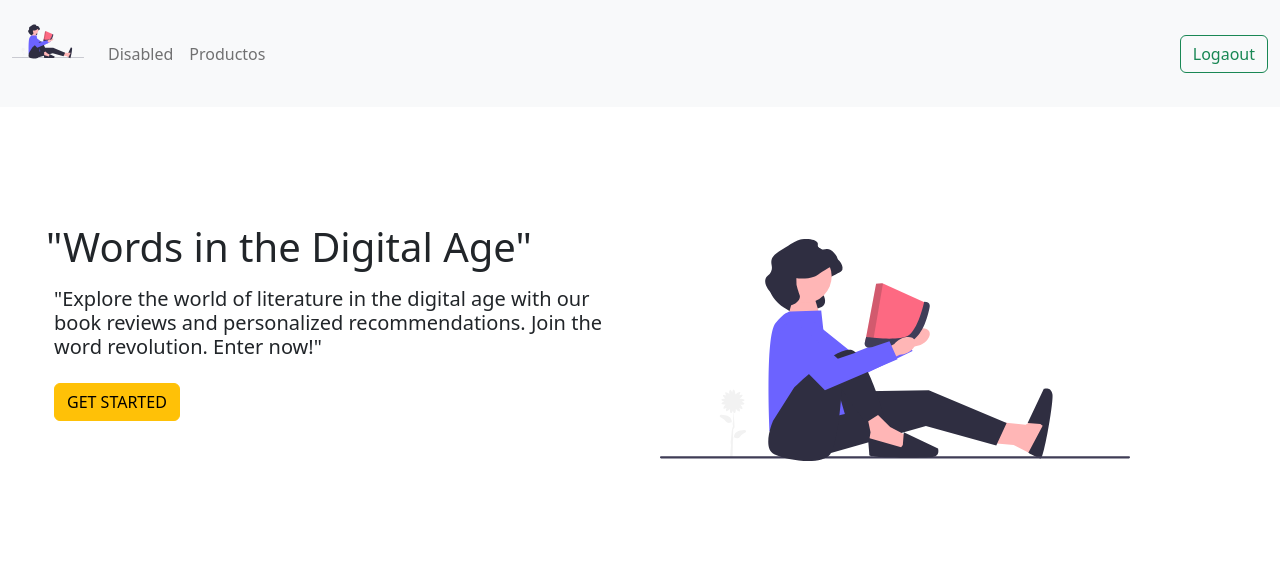
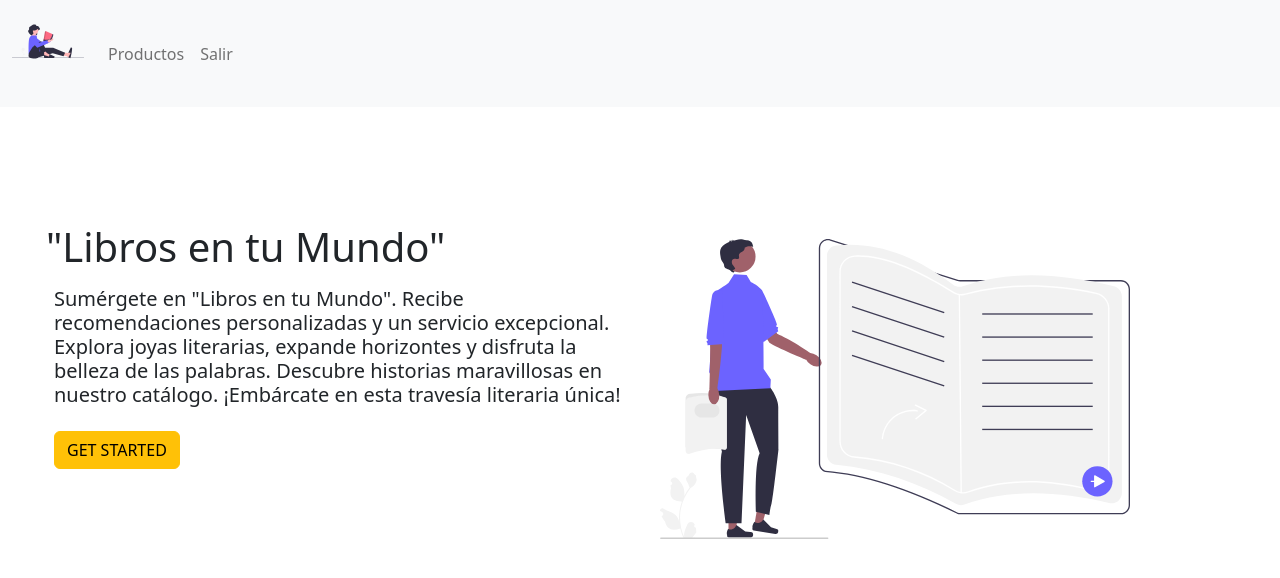
Before and after one commit to kevinaguilar8/EndProject-Cs50, a Flask app: page / in a window 1280 px wide. Shown: the top 578 px of the page. Run offline with Flask 3, Linux system fonts and the light colour scheme; the visitor is signed in with stand-in values (Sample User, id 1).

Commit message:
verision final

```diff
--- a/application.py
+++ b/application.py
@@ -2,15 +2,12 @@
 import json
 import requests
 
-from flask import Flask, session, render_template, url_for, request, redirect, flash, jsonify
+from flask import Flask, session, render_template, url_for, request, redirect, flash
 from flask_session import Session
 from sqlalchemy import create_engine, text
 from sqlalchemy.orm import scoped_session, sessionmaker
 from werkzeug.security import check_password_hash, generate_password_hash
-from dotenv import load_dotenv
-
-load_dotenv()
-
+from loginRequired import login_required
 
 app = Flask(__name__)
 
@@ -39,10 +36,10 @@
         password = request.form.get('password')
 
         if not request.form.get("username"):
-            flash("INGRESE USUARIO", "error")
+            flash("INGRESE USUARIO", "succes")
             return render_template("login.html")
         elif not request.form.get("password"):
-            flash("INGRESE CONTRASEÑA", "error")
+            flash("INGRESE CONTRASEÑA", "succes")
             return render_template("login.html")
 
         Vuser = text("SELECT * FROM users WHERE usuario=:username")
@@ -64,8 +61,8 @@
         return render_template("login.html")
 
 @app.route("/logout")
+@login_required
 def logout():
-
     session.clear()
 
     flash("Hasta luego", "info")
@@ -101,7 +98,10 @@
    else:
         return render_template('register.html')
 
-
+@app.route("/articulos",methods=['GET', 'POST'])
+@login_required
+def articulos():
+    return render_template("articulos.html")
 
 #pagina no encontrada
 @app.errorhandler(404)
--- a/static/css/index.css
+++ b/static/css/index.css
@@ -151,3 +151,16 @@
   }
 
 }
+
+/* quitar estilos a etiqueta a */
+a {
+  text-decoration: none;
+}
+
+.btn:hover{
+  background-color: royalblue;
+}
+
+a:hover{
+  color: blanchedalmond;
+}
--- a/templates/home.html
+++ b/templates/home.html
@@ -1,25 +1,20 @@
-{% extends './layout.html' %}
-
-{% block title %}HOME{%endblock %}
-
-
-{% block customCss %}
+{% extends './layout.html' %} {% block title %}HOME{%endblock %} {% block
+customCss %}
 <link
   rel="stylesheet"
   href="{{ url_for('static', filename='css/index.css') }}"
 />
-{%endblock%}
-
-{% block body %}
+{%endblock%} {% block body %}
 <div class="container-fluid cont-pri">
   <div class="row conte-sec d-flex justify-content-center aling-items-center">
     <!-- Hola -->
     <div class="col-12 col-sm-6 texto">
-        <h1>"Words in the Digital Age"</h1>
+      <h1>"Libros en tu Mundo"</h1>
       <h5 class="p-2">
-          "Explore the world of literature in the digital age with our book
-          reviews and personalized recommendations. Join the word revolution.
-          Enter now!"
+        Sumérgete en "Libros en tu Mundo". Recibe recomendaciones personalizadas
+        y un servicio excepcional. Explora joyas literarias, expande horizontes
+        y disfruta la belleza de las palabras. Descubre historias maravillosas
+        en nuestro catálogo. ¡Embárcate en esta travesía literaria única!
       </h5>
       <div class="boton-info p-2">
         <button type="button" class="btn btn-warning">
@@ -45,14 +40,14 @@
           </div>
           <div class="carousel-item" data-bs-interval="2000">
             <img
-                src="{{ url_for('static', filename='images/imagen1.svg') }}"
+              src="{{ url_for('static', filename='images/imagen2.svg') }}"
               class="d-block w-100"
               alt="..."
             />
           </div>
           <div class="carousel-item">
             <img
-                src="{{ url_for('static', filename='images/imagen1.svg') }}"
+              src="{{ url_for('static', filename='images/imagen3.svg') }}"
               class="d-block w-100"
               alt="..."
             />
--- a/templates/layout.html
+++ b/templates/layout.html
@@ -1,21 +1,25 @@
 <!DOCTYPE html>
 <html lang="en">
-
   <head>
-  <meta charset="UTF-8">
-  <meta name="viewport" content="width=device-width, initial-scale=1.0">
+    <meta charset="UTF-8" />
+    <meta name="viewport" content="width=device-width, initial-scale=1.0" />
     <!-- Importando bootstrap -->
-  <link rel="stylesheet" href="	https://cdn.jsdelivr.net/npm/bootstrap@5.2.3/dist/css/bootstrap.min.css">
-  <link rel="stylesheet" href="https://cdn.jsdelivr.net/npm/bootstrap@5.2.3/dist/js/bootstrap.bundle.min.js">
+    <link
+      rel="stylesheet"
+      href="	https://cdn.jsdelivr.net/npm/bootstrap@5.2.3/dist/css/bootstrap.min.css"
+    />
+    <link
+      rel="stylesheet"
+      href="https://cdn.jsdelivr.net/npm/bootstrap@5.2.3/dist/js/bootstrap.bundle.min.js"
+    />
     <title>{% block title %}{%endblock %}</title>
     <!-- Custom css -->
     {% block customCss %}
 
     <!-- alet de js -->
-  <script src="https://cdn.jsdelivr.net/npm/sweetalert2@10"></script>
+    <script src="https://cdn.jsdelivr.net/npm/sweetalert2@11"></script>
 
     {% endblock %}
-  <title>Document</title>
   </head>
 
   <body>
@@ -23,32 +27,38 @@
     <nav class="navbar navbar-expand-lg bg-light">
       <div class="container-fluid">
         <a class="navbar-brand" href="#">
-        <img class="mb-4" src="{{ url_for('static', filename='Images/imagen1.svg') }}" alt="" width="72" height="57">
+          <img
+            class="mb-4"
+            src="{{ url_for('static', filename='Images/imagen1.svg') }}"
+            alt=""
+            width="72"
+            height="57"
+          />
         </a>
-      <button class="navbar-toggler" type="button" data-bs-toggle="collapse" data-bs-target="#navbarSupportedContent"
-        aria-controls="navbarSupportedContent" aria-expanded="false" aria-label="Toggle navigation">
+        <button
+          class="navbar-toggler"
+          type="button"
+          data-bs-toggle="collapse"
+          data-bs-target="#navbarSupportedContent"
+          aria-controls="navbarSupportedContent"
+          aria-expanded="false"
+          aria-label="Toggle navigation"
+        >
           <span class="navbar-toggler-icon"></span>
         </button>
         <div class="collapse navbar-collapse" id="navbarSupportedContent">
           <ul class="navbar-nav me-auto mb-2 mb-lg-0">
             {% if session.id %}
             <li class="nav-item">
-            <a class="nav-link">Disabled</a>
+              <a class="nav-link" href="/index">Productos</a>
             </li>
 
             <li class="nav-item">
-            <a class="nav-link">Productos</a>
+              <a class="nav-link" href="/logout">Salir</a>
             </li>
-
-        </ul>
-        <form class="d-flex" role="search">
-          <button class="btn btn-outline-success" href="/logout">Logaout</button>
-        </form>
             {% else %}
-
-
             <li class="nav-item">
-          <a class="nav-link active" aria-current="page" href="#">Home</a>
+              <a class="nav-link active" aria-current="page" href="/">Home</a>
             </li>
 
             <li class="nav-item">
@@ -59,12 +69,15 @@
               <a class="nav-link" href="/login">Login</a>
             </li>
             {% endif %}
+
+          </ul>
         </div>
       </div>
     </nav>
     <!-- fin de navbar -->
 
-  <!-- alertas -->
+    <!-- mensajes flash -->
+     <!-- mensajes flash -->
      <div class="conatiner p-3">
       {% with messages = get_flashed_messages(with_categories=True) %}
           {% if messages %}
@@ -112,25 +125,12 @@
                   {% endif %}
               {% endfor %}
           {% endif %}
-    {% endwith %}
-    <!-- {% with messages = get_flashed_messages(with_categories=True)%}
-          {% if messages %}
-            {% for category, message in messages %}
-            <div class="alert alert-{{ category }} alert-dismissible fade show" role="alert">
-              {{ message }}
-              <button type="button" class="btn-close" data-bs-dismiss="alert" aria-label="Close"></button>
+      {% endwith  %}
     </div>
-            {%endfor%}
-          {%endif%}
-        {%endwith%} -->
-  </div>
+
     <!-- fin alertas -->
-  {% block body %}
-
-  {% endblock %}
+    {% block body %} {% endblock %}
 
     <script src="https://cdn.jsdelivr.net/npm/bootstrap@5.3.0-alpha3/dist/js/bootstrap.bundle.min.js"></script>
-  <script src="https: //unpkg.com/sweetalert/dist/sweetalert.min.js"></script>
   </body>
-
 </html>
```
Also changed, not shown: loginRequired.py (added, +11 -0 lines), templates/articulos.html (+63 -15 lines), static/images/FisiUn.jpeg (added), static/images/cDiferencial.jpeg (added), static/images/cal4.jpeg (added), static/images/calculo.jpeg (added), static/images/ecuacionesD.jpeg (added), static/images/fisica.jpeg (added), static/images/fisica2.jpeg (added), static/images/imagen2.svg (added), static/images/imagen3.svg (added), static/images/physis.jpeg (added). Lines whose indentation alone changed are shown as unchanged.
